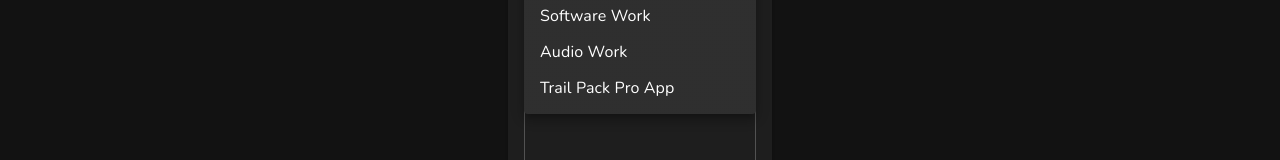
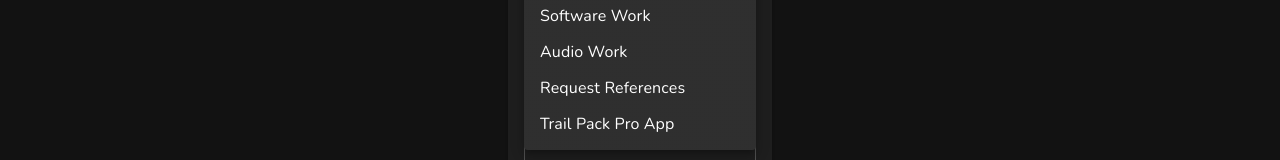
Before and after one commit to zrm20/zm-portfolio, a React (Create React App) app: page /contact in a window 1280 px wide. Both pictures are taken after a click on the element "General Inquiry". Shown: the part 412-572 px from the top of the page. Built offline with nearby package versions, Linux system fonts and the light colour scheme; a web font is replaced by a local one.

Commit message:
add additional subjects

```diff
--- a/src/components/contact/ContactForm/ContactForm.tsx
+++ b/src/components/contact/ContactForm/ContactForm.tsx
@@ -90,6 +90,7 @@
             <MenuItem value="General Inquiry">General Inquiry</MenuItem>
             <MenuItem value="Software Work">Software Work</MenuItem>
             <MenuItem value="Audio Work">Audio Work</MenuItem>
+            <MenuItem value="Request References">Request References</MenuItem>
             <MenuItem value="Trail Pack Pro App">Trail Pack Pro App</MenuItem>
           </Select>
         </FormControl>
```
